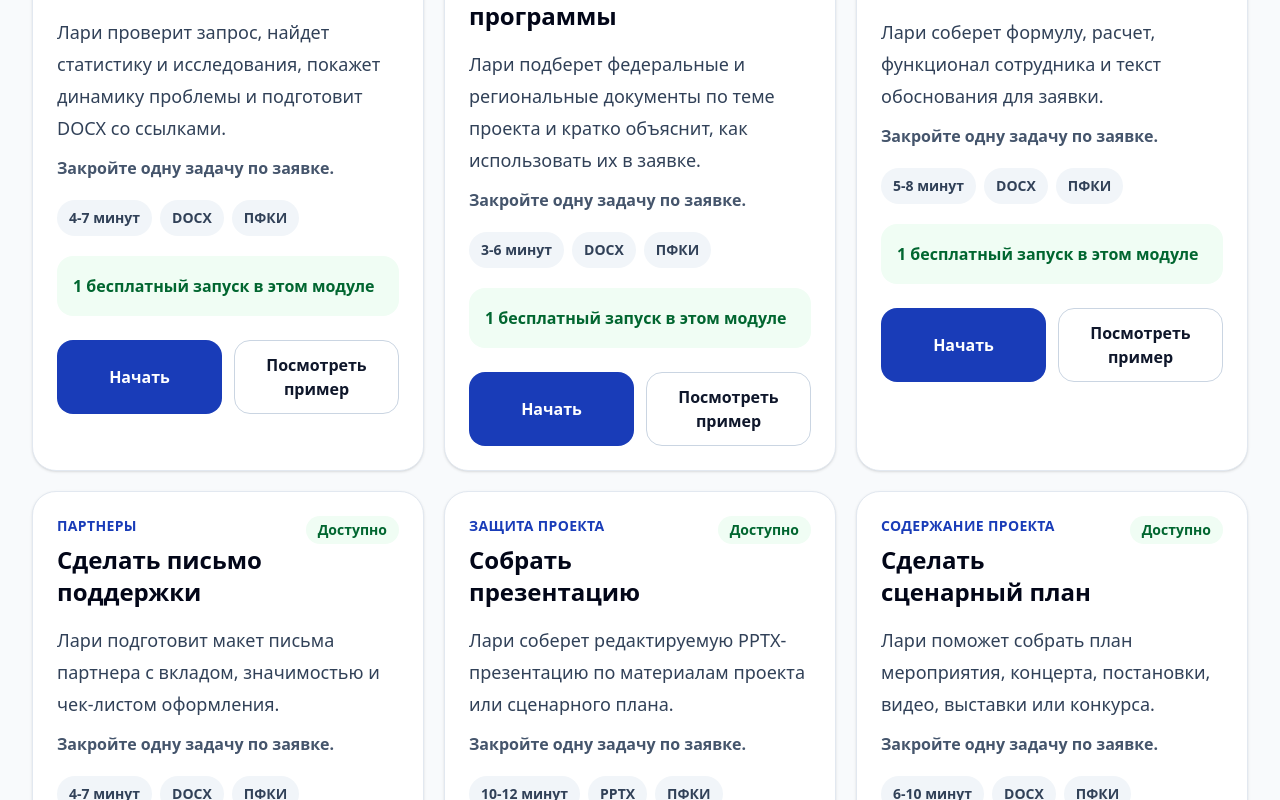
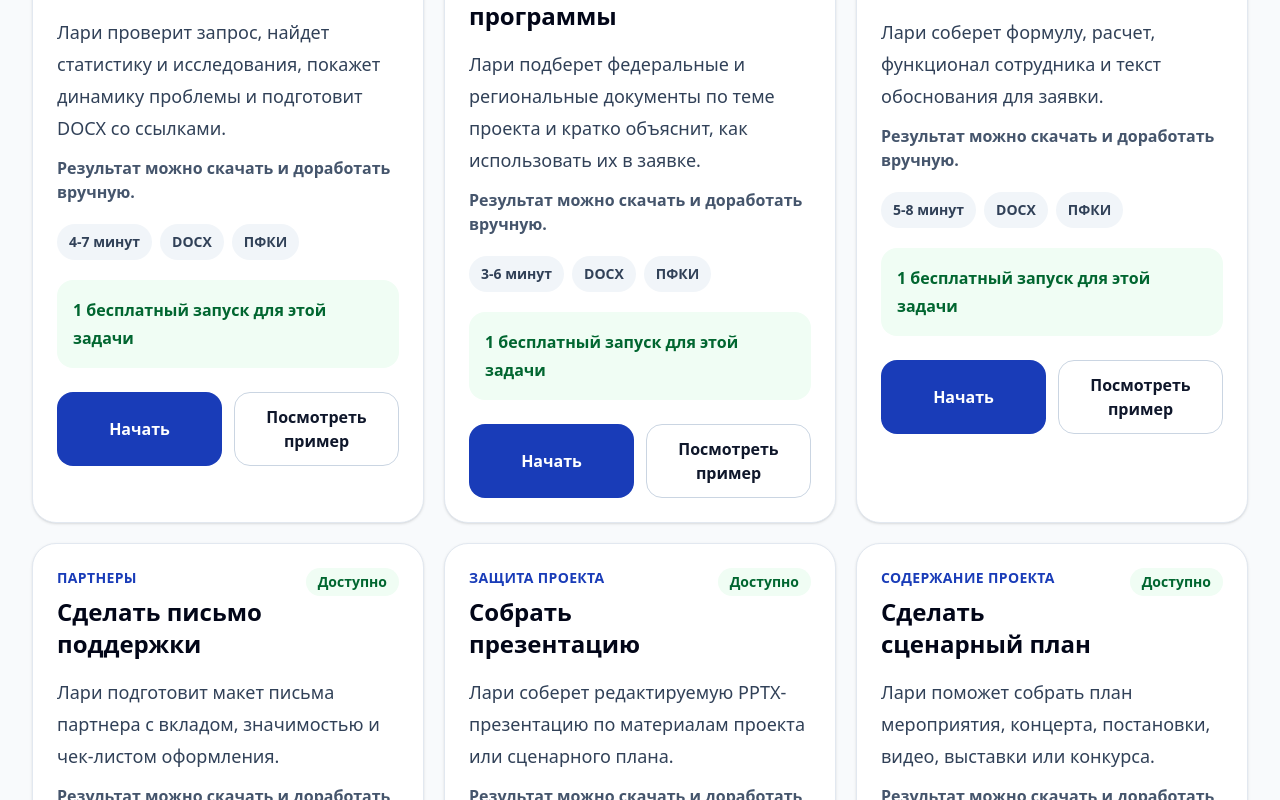
Before and after one commit to olegm1441-del/lary-2, a Next.js app in the folder apps/web/: page / in a window 1280 px wide. Shown: the part 1360-2160 px from the top of the page. Built offline with nearby package versions, Linux system fonts and the light colour scheme; no server answers.

Commit message:
Polish public MVP UI copy

```diff
--- a/apps/web/app/components/field-assistant-hint.tsx
+++ b/apps/web/app/components/field-assistant-hint.tsx
@@ -27,8 +27,8 @@ export function FieldAssistantHint({
   if (!hint?.message || hint.status === "success") return null;
 
   return (
-    <div className={`mt-3 rounded-2xl border p-3 text-base leading-7 ${toneClasses[hint.status]}`}>
-      <p>{hint.message}</p>
+    <div className={`mt-3 max-w-full rounded-2xl border p-3 text-base leading-7 break-words [overflow-wrap:anywhere] ${toneClasses[hint.status]}`}>
+      <p className="max-w-full break-words [overflow-wrap:anywhere]">{hint.message}</p>
       {hint.chips?.length ? (
         <div className="mt-2 flex flex-wrap gap-2">
           {hint.chips.slice(0, 3).map((chip) => (
@@ -36,7 +36,7 @@ export function FieldAssistantHint({
               key={chip}
               type="button"
               onClick={() => onChip?.(chip)}
-              className="min-h-10 rounded-xl border border-current/20 bg-white/70 px-3 py-2 text-sm font-semibold hover:bg-white"
+              className="min-h-10 max-w-full whitespace-normal break-words rounded-xl border border-current/20 bg-white/70 px-3 py-2 text-left text-sm font-semibold [overflow-wrap:anywhere] hover:bg-white"
             >
               {chip}
             </button>
--- a/apps/web/app/components/lary-ui.tsx
+++ b/apps/web/app/components/lary-ui.tsx
@@ -130,7 +130,7 @@ export function ModuleCard({ module, compact = false }: { module: LaryModule; co
         </span>
       </div>
       <p className="mt-4 break-words text-lg leading-8 text-slate-700">{module.promise}</p>
-      <p className="mt-3 text-base font-semibold text-slate-600">Закройте одну задачу по заявке.</p>
+      <p className="mt-3 text-base font-semibold text-slate-600">Результат можно скачать и доработать вручную.</p>
       <div className="mt-5 flex flex-wrap gap-2">
         <Badge>{module.duration}</Badge>
         <Badge>{module.outputFormats.join(" + ")}</Badge>
--- a/apps/web/app/components/module-attempt-status.tsx
+++ b/apps/web/app/components/module-attempt-status.tsx
@@ -36,7 +36,7 @@ export function ModuleAttemptStatus({ moduleSlug, className = "" }: { moduleSlug
 
   const freeAvailable = usage?.modules?.[moduleSlug]?.free_attempt_available ?? true;
   const paidRuns = usage?.paid_runs ?? 0;
-  const text = freeAvailable ? "1 бесплатный запуск в этом модуле" : paidRuns > 0 ? `доступно платных запусков: ${paidRuns}` : "необходимо купить запуск модуля";
+  const text = freeAvailable ? "1 бесплатный запуск для этой задачи" : paidRuns > 0 ? `доступно платных запусков: ${paidRuns}` : "необходимо купить запуск модуля";
   const tone = freeAvailable || paidRuns > 0 ? "bg-green-50 text-green-800" : "bg-red-50 text-red-800";
 
   return <p className={`${className || "mt-5"} rounded-2xl p-4 text-base font-semibold leading-7 break-words ${tone}`}>{text}</p>;
--- a/apps/web/app/data/modules.json
+++ b/apps/web/app/data/modules.json
@@ -7,7 +7,7 @@
     "taskTitle": "Собрать доказательства актуальности",
     "promise": "Лари проверит запрос, найдет статистику и исследования, покажет динамику проблемы и подготовит DOCX со ссылками.",
     "duration": "4-7 минут",
-    "freeAttempt": "1 бесплатный запуск в этом модуле",
+    "freeAttempt": "1 бесплатный запуск для этой задачи",
     "competition": "ПФКИ",
     "outputFormats": [
       "DOCX"
@@ -77,7 +77,7 @@
     "taskTitle": "Найти нормативные акты и программы",
     "promise": "Лари подберет федеральные и региональные документы по теме проекта и кратко объяснит, как использовать их в заявке.",
     "duration": "3-6 минут",
-    "freeAttempt": "1 бесплатный запуск в этом модуле",
+    "freeAttempt": "1 бесплатный запуск для этой задачи",
     "competition": "ПФКИ",
     "outputFormats": [
       "DOCX"
@@ -146,7 +146,7 @@
     "taskTitle": "Рассчитать зарплату и обоснование",
     "promise": "Лари соберет формулу, расчет, функционал сотрудника и текст обоснования для заявки.",
     "duration": "5-8 минут",
-    "freeAttempt": "1 бесплатный запуск в этом модуле",
+    "freeAttempt": "1 бесплатный запуск для этой задачи",
     "competition": "ПФКИ",
     "outputFormats": [
       "DOCX"
@@ -243,7 +243,7 @@
     "taskTitle": "Сделать письмо поддержки",
     "promise": "Лари подготовит макет письма партнера с вкладом, значимостью и чек-листом оформления.",
     "duration": "4-7 минут",
-    "freeAttempt": "1 бесплатный запуск в этом модуле",
+    "freeAttempt": "1 бесплатный запуск для этой задачи",
     "competition": "ПФКИ",
     "outputFormats": [
       "DOCX"
@@ -348,7 +348,7 @@
     "taskTitle": "Собрать презентацию",
     "promise": "Лари соберет редактируемую PPTX-презентацию по материалам проекта или сценарного плана.",
     "duration": "10-12 минут",
-    "freeAttempt": "1 бесплатный запуск в этом модуле",
+    "freeAttempt": "1 бесплатный запуск для этой задачи",
     "competition": "ПФКИ",
     "outputFormats": [
       "PPTX"
@@ -417,7 +417,7 @@
     "taskTitle": "Сделать сценарный план",
     "promise": "Лари поможет собрать план мероприятия, концерта, постановки, видео, выставки или конкурса.",
     "duration": "6-10 минут",
-    "freeAttempt": "1 бесплатный запуск в этом модуле",
+    "freeAttempt": "1 бесплатный запуск для этой задачи",
     "competition": "ПФКИ",
     "outputFormats": [
       "DOCX"
--- a/apps/web/app/m/[slug]/page.tsx
+++ b/apps/web/app/m/[slug]/page.tsx
@@ -2,7 +2,7 @@ import Link from "next/link";
 import { notFound } from "next/navigation";
 import { ModuleRunner } from "../../components/module-runner";
 import { ModuleAttemptStatus } from "../../components/module-attempt-status";
-import { ApiStatePanel, InfoCallout, PageShell, PrimaryLink, SecondaryLink, WorkPanel } from "../../components/lary-ui";
+import { InfoCallout, PageShell, PrimaryLink, SecondaryLink, WorkPanel } from "../../components/lary-ui";
 import { getModuleBySlug, getModuleSlugs } from "../../lib/lary-data";
 
 export function generateStaticParams() {
@@ -67,7 +67,7 @@ export default async function ModulePage({ params, searchParams }: { params: Pro
                 <p className="text-sm font-semibold uppercase tracking-wide text-slate-500">Ответьте на вопросы</p>
                 <h2 className="mt-2 text-3xl font-bold">Заполните то, что уже известно</h2>
                 <p className="mt-3 text-lg leading-8 text-slate-700">
-                  При запуске нейросеть проанализирует задачу и подготовит файл для скачивания.
+                  Лари обработает ответы и подготовит рабочий файл для скачивания.
                 </p>
               </div>
               {showExample ? <ExampleResult slug={laryModule.slug} title={laryModule.taskTitle} /> : null}
@@ -87,12 +87,6 @@ export default async function ModulePage({ params, searchParams }: { params: Pro
             </div>
           </section>
 
-          <section className="mx-auto max-w-7xl px-5 pb-14 sm:px-8">
-            <h2 className="text-3xl font-bold">Если что-то идет не так</h2>
-            <div className="mt-6">
-              <ApiStatePanel />
-            </div>
-          </section>
         </>
       )}
     </PageShell>
```
Also changed, not shown: 1 other file (tests, documents, lock files or other folders).
